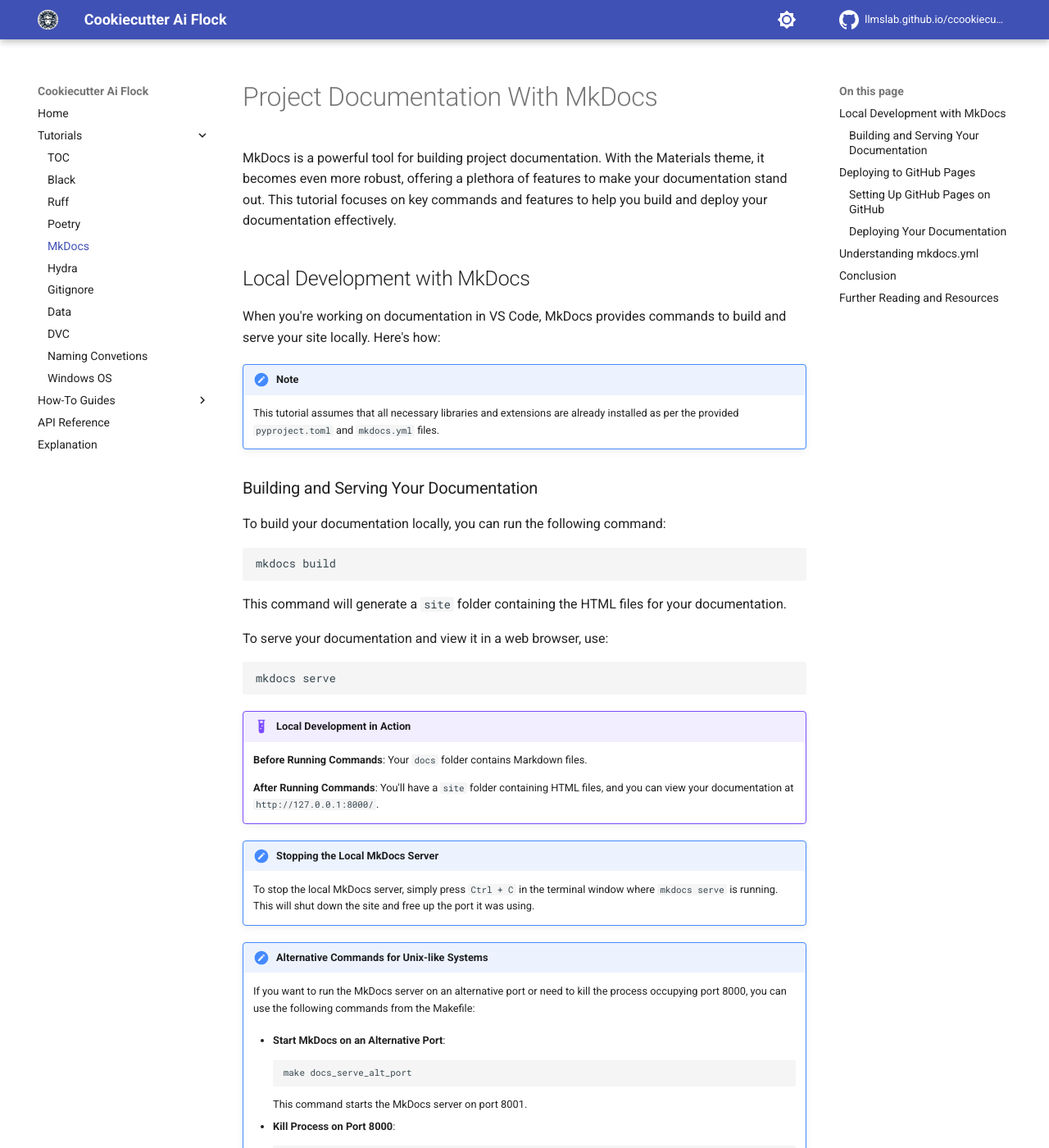
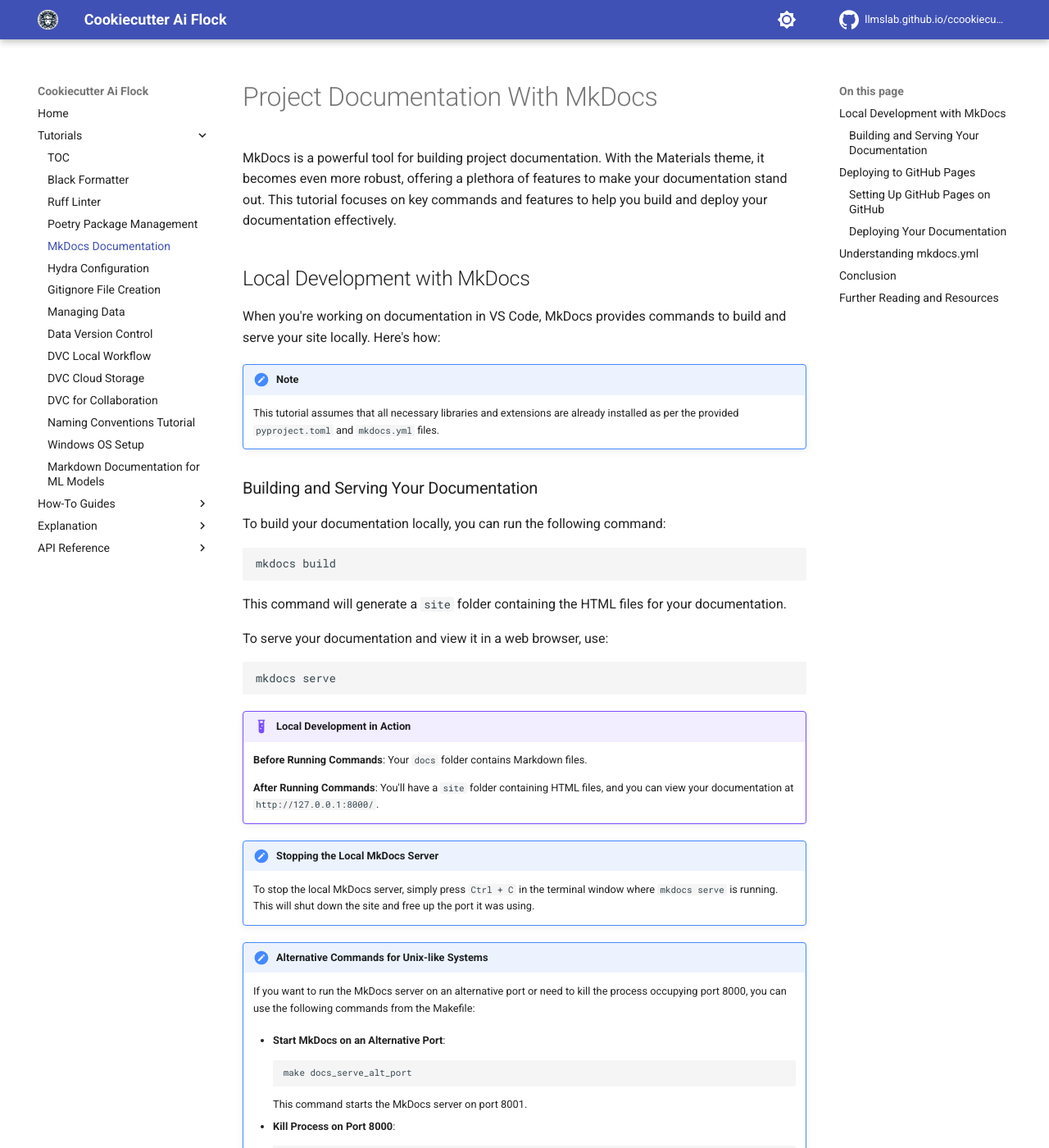
Before and after one commit to LLMsLab/cookiecutter-ai-flock, an MkDocs documentation site: the page built from docs/tutorials/mkdocs-docs.md, in a window 1280 px wide and 1400 px high. Shown: the whole window at 82% size. Built offline with MkDocs 1.6.1 and Material for MkDocs 9.7.7, drawn with Linux system fonts in a browser that asks for light colours; comment, search, counter and statistics services are not loaded; some of the changed lines change nothing that is shown.

Commit message:
docs(docs-update): Revise and enhance project documentation
- Update README.md with the latest project information and usage instructions.
- Refactor various Markdown files across the documentation to improve clarity and consistency.
- Enhance API reference documentation for better developer guidance.
- Include new documentation for data management conventions and model persistence standards.
- Standardize naming conventions across all documentation for uniformity.
- Add new sections in how-to guides for DVC usage and GitHub actions setup.
- Revise tutorials to reflect the latest features and workflows.

This commit aims to provide a thorough update and enhancement of the existing project documentation, ensuring that all information is current, clear, and follows our latest standards and practices. The updated documentation will aid both new and existing team members in navigating and utilizing the project's resources effectively.

#docs-overhaul

```diff
--- a/mkdocs.yml
+++ b/mkdocs.yml
@@ -69,10 +69,12 @@
 plugins:
   - mkdocstrings
   - mermaid2
+  - glightbox
   - git-revision-date-localized:
       fallback_to_build_date: true
 
 extra_javascript:
+  - https://fonts.googleapis.com/icon?family=Material+Icons
   - https://unpkg.com/mermaid/dist/mermaid.min.js
   - javascripts/mathjax.js
   - https://polyfill.io/v3/polyfill.min.js?features=es6
@@ -80,23 +82,45 @@
 # Custom admonitions
 extra_css:
   - stylesheets/extra.css
+  - assets/css/custom.css
 
 nav:
   - Home: index.md
   - Tutorials:
-    - TOC: tutorials/turorials-intro.md
-    - Black: tutorials/black-formatter.md
-    - Ruff: tutorials/ruff-linter.md
-    - Poetry: tutorials/poetry.md
-    - MkDocs: tutorials/mkdocs-docs.md
-    - Hydra: tutorials/hydra-config.md
-    - Gitignore: tutorials/gitignore.md
-    - Data: tutorials/data.md
-    - DVC: tutorials/data-version-control.md
-    - Naming Convetions: tutorials/naming-conventions.md
-    - Windows OS: tutorials/windows-os-setup.md
+      - TOC: tutorials/toc-tutorials.md
+      - Black Formatter: tutorials/black-formatter.md
+      - Ruff Linter: tutorials/ruff-linter.md
+      - Poetry Package Management: tutorials/poetry.md
+      - MkDocs Documentation: tutorials/mkdocs-docs.md
+      - Hydra Configuration: tutorials/hydra-config.md
+      - Gitignore File Creation: tutorials/gitignore.md
+      - Managing Data: tutorials/data.md
+      - Data Version Control: tutorials/data-version-control.md
+      - DVC Local Workflow: tutorials/dvc-local.md
+      - DVC Cloud Storage: tutorials/dvc-cloud.md
+      - DVC for Collaboration: tutorials/dvc-collaboration.md
+      - Naming Conventions Tutorial: tutorials/naming-conventions.md
+      - Windows OS Setup: tutorials/windows-os-setup.md
+      - Markdown Documentation for ML Models: tutorials/markdown-ml-model-documentation.md
   - How-To Guides:
-    - TOC: how-to-guides/how-to-guides-intro.md
-    - Offline Cookiecutter Setup: how-to-guides/offline-cookiecutter-setup.md
-  - API Reference: api-reference.md
-  - Explanation: explanation.md
+      - TOC: how-to-guides/toc-how-to-guides.md
+      - DVC Setup: how-to-guides/dvc-set-up.md
+      - DVC Communication: how-to-guides/dvc-communication.md
+      - DVC VS Code Extension: how-to-guides/dvc-vscode-extension.md
+      - Offline Cookiecutter Setup: how-to-guides/offline-cookiecutter-setup.md
+      - Git Branch Naming Standards: how-to-guides/git-branch-naming-standards.md
+      - Commit Message Standards in ML Projects: how-to-guides/commit-message-standards-ml.md
+      - ML Data Folder Naming Guide: how-to-guides/ml-data-folder-naming.md
+      - Data Files Naming Conventions: how-to-guides/ml-data-naming-conventions.md
+      - Automating Metadata Creation: how-to-guides/machine-learning-metadata-automation.md
+      - Enforcing Naming Conventions with GitHub Actions: how-to-guides/github-actions-naming-convention.md
+  - Explanation:
+      - TOC: explanation/toc-explanation.md
+      - Understanding DVC: explanation/dvc-understanding-dvs.md
+      - Git Branches in DVC: explanation/dvc-git-branches.md
+      - Effective GitHub Naming Conventions: explanation/github-naming-conventions.md
+      - Notebook and Script Naming Conventions in ML Projects: explanation/ml-naming-conventions.md
+      - Model Persistence File Naming Conventions: explanation/model-persistence-naming-conventions.md
+      - Introduction to Naming Conventions for AI Project Assets: explanation/naming-conventions.md
+  - API Reference:
+      - TOC: api-reference/toc-api-reference.md
```
